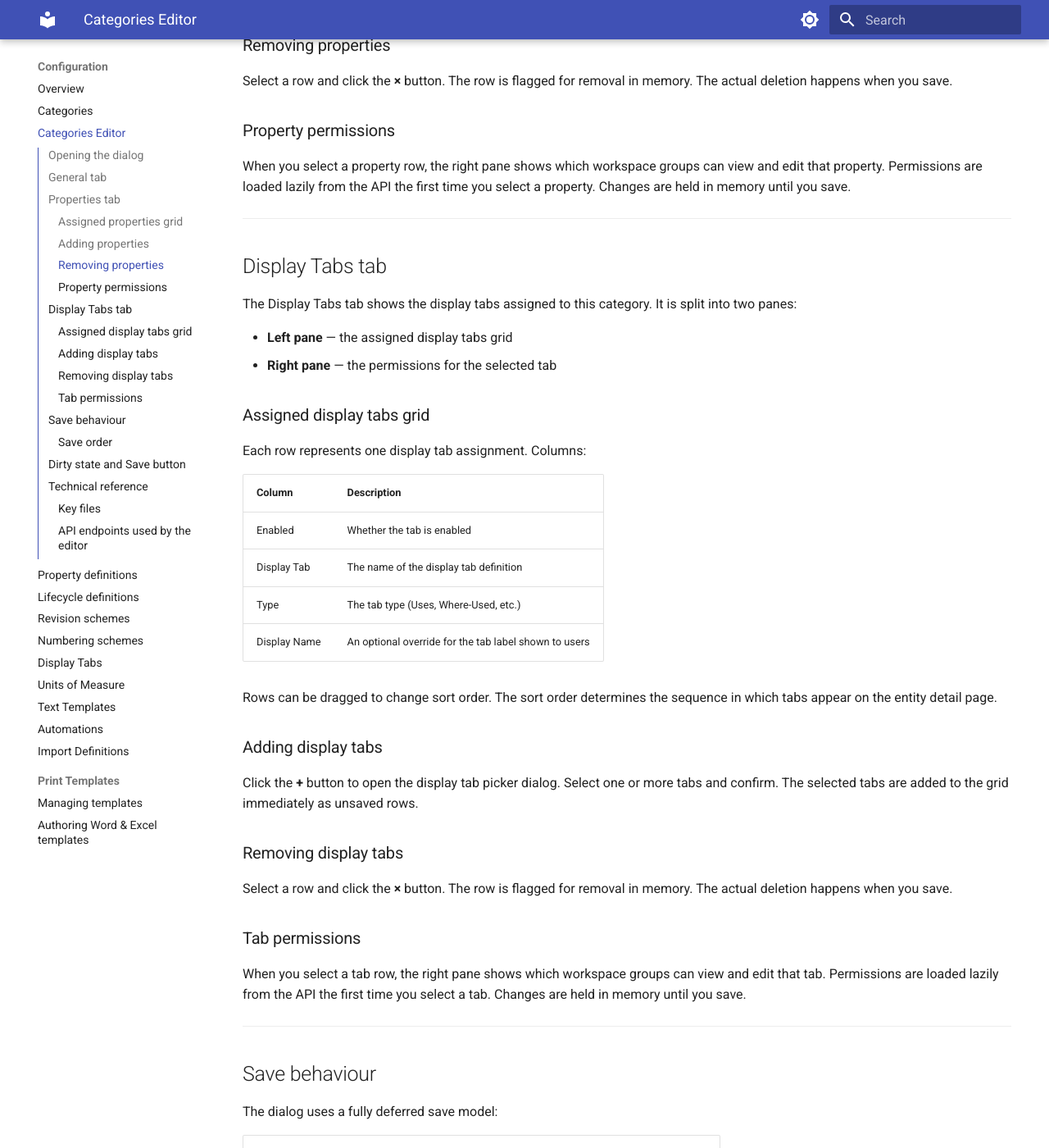
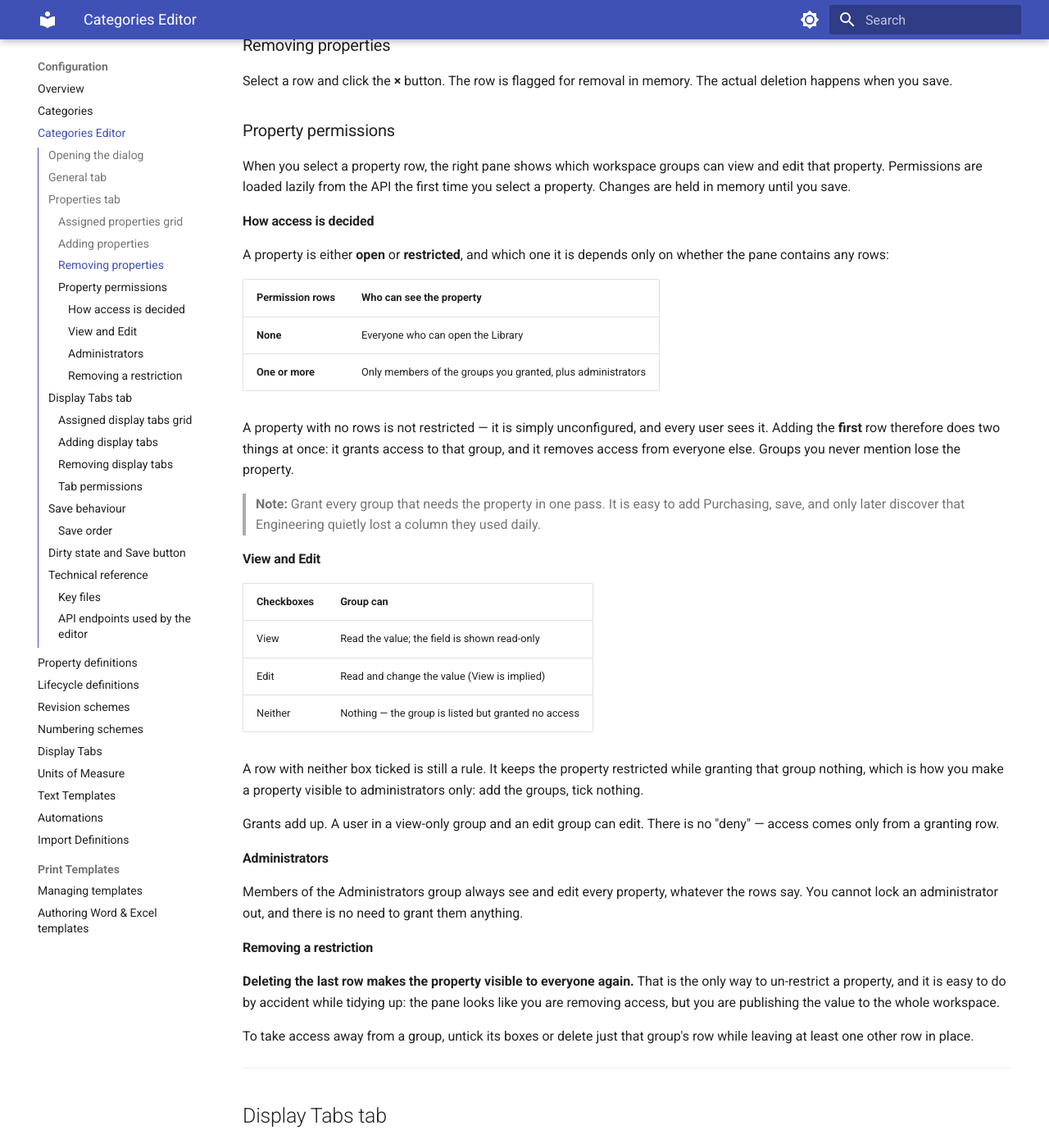
Before and after one commit to PatrickVanDerMeer/matstream-docs, an MkDocs documentation site: the page built from docs/admin/category-editor-dialog.md, in a window 1280 px wide and 1400 px high, scrolled down 2322 px. Shown: the whole window at 82% size. Built offline with MkDocs 1.6.1 and Material for MkDocs 9.7.7, drawn with Linux system fonts in a browser that asks for light colours; some of the changed text lies outside the part shown.

Commit message:
Document how property and tab permissions actually decide access
The Property permissions section described the pane but not the model, which is where every misunderstanding starts: a property with no rows is open to everyone, and adding the first row simultaneously grants one group and revokes everyone else.

Adds how access is decided, what View / Edit / neither mean, the administrator bypass, and a warning that deleting the last row publishes the property. Notes that tab permissions follow identical rules.

properties.md said 'Read-only groups - restrict which user groups can edit this property', which was wrong on both counts; replaced, and the per-assignment scope spelled out (the same property in two categories is restricted separately).

Co-Authored-By: Claude Opus 5 <noreply@anthropic.com>

```diff
--- a/docs/admin/category-editor-dialog.md
+++ b/docs/admin/category-editor-dialog.md
@@ -90,6 +90,56 @@ groups can view and edit that property. Permissions are loaded lazily
 from the API the first time you select a property. Changes are held
 in memory until you save.
 
+#### How access is decided
+
+A property is either **open** or **restricted**, and which one it is
+depends only on whether the pane contains any rows:
+
+| Permission rows | Who can see the property |
+|---|---|
+| **None** | Everyone who can open the Library |
+| **One or more** | Only members of the groups you granted, plus administrators |
+
+A property with no rows is not restricted — it is simply unconfigured,
+and every user sees it. Adding the **first** row therefore does two
+things at once: it grants access to that group, and it removes access
+from everyone else. Groups you never mention lose the property.
+
+> **Note:** Grant every group that needs the property in one pass. It is
+> easy to add Purchasing, save, and only later discover that Engineering
+> quietly lost a column they used daily.
+
+#### View and Edit
+
+| Checkboxes | Group can |
+|---|---|
+| View | Read the value; the field is shown read-only |
+| Edit | Read and change the value (View is implied) |
+| Neither | Nothing — the group is listed but granted no access |
+
+A row with neither box ticked is still a rule. It keeps the property
+restricted while granting that group nothing, which is how you make a
+property visible to administrators only: add the groups, tick nothing.
+
+Grants add up. A user in a view-only group and an edit group can edit.
+There is no "deny" — access comes only from a granting row.
+
+#### Administrators
+
+Members of the Administrators group always see and edit every property,
+whatever the rows say. You cannot lock an administrator out, and there is
+no need to grant them anything.
+
+#### Removing a restriction
+
+**Deleting the last row makes the property visible to everyone again.**
+That is the only way to un-restrict a property, and it is easy to do by
+accident while tidying up: the pane looks like you are removing access,
+but you are publishing the value to the whole workspace.
+
+To take access away from a group, untick its boxes or delete just that
+group's row while leaving at least one other row in place.
+
 ---
 
 ## Display Tabs tab
@@ -131,6 +181,12 @@ When you select a tab row, the right pane shows which workspace groups
 can view and edit that tab. Permissions are loaded lazily from the API
 the first time you select a tab. Changes are held in memory until you
 save.
+
+Tab permissions follow exactly the same rules as
+[property permissions](#how-access-is-decided): no rows means every user
+sees the tab, the first row restricts it to the groups you name,
+administrators always see it, and deleting the last row makes the tab
+visible to everyone again.
 
 ---
 
```
Also changed, not shown: docs/admin/properties.md (+10 -2 lines).
